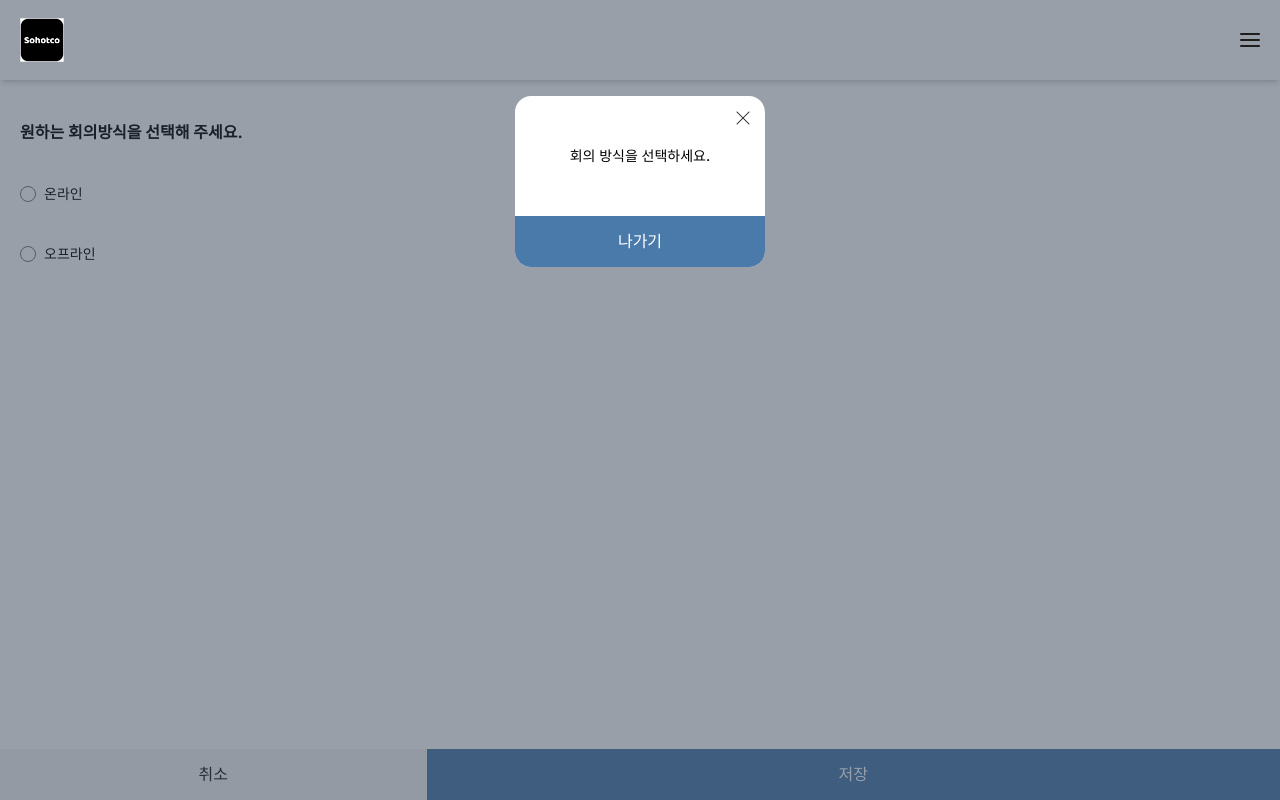
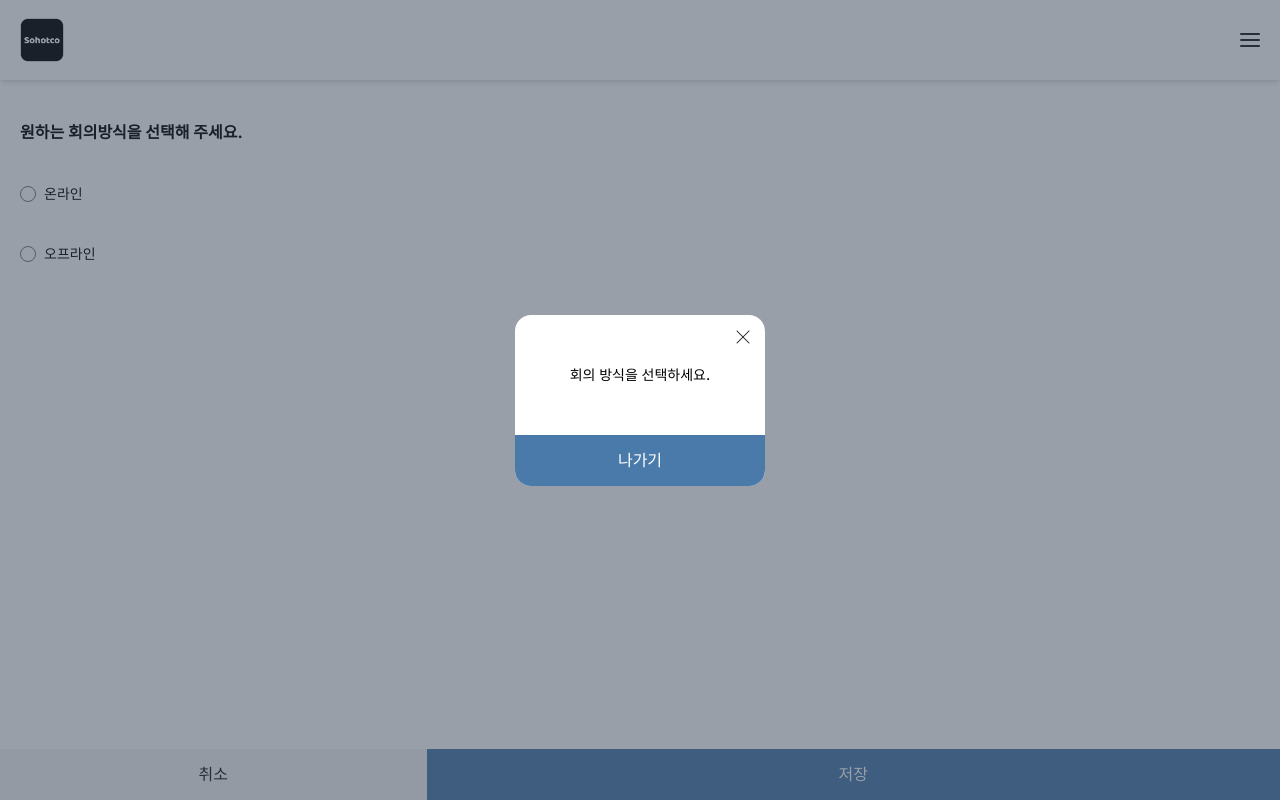
Before and after one commit to sohotco-people/sohotco-frontend, a Next.js app: page /user/meetingType in a window 1280 px wide. Both pictures are taken after a click on the button "저장". Built offline with nearby package versions, Linux system fonts and the light colour scheme.

Commit message:
feat: meetingType page & modal update

```diff
--- a/src/components/organisms/modal.tsx
+++ b/src/components/organisms/modal.tsx
@@ -1,52 +1,47 @@
 import SquareBtn from "@atoms/squareBtn"
-import { MouseEvent, MouseEventHandler } from "react"
+import { ModalsDispatchContext, ModalsStateContext } from "context/contexts"
+import { useContext } from "react"
 
-interface Props {
-    show: boolean
-    type?: string
-    title?: string
-    content: string
-    onConfirm: MouseEventHandler
-    onCancel: MouseEventHandler
-    confirmTxt?: string
-    closeTxt?: string
-}
+const Modal = () => {
 
-const Modal: React.FC<Props> = ({ show, type = 'alert', title, content, onConfirm, onCancel, confirmTxt = '확인', closeTxt = '나가기' }) => {
+    const openedModals = useContext(ModalsStateContext)
+    const { closeModal } = useContext(ModalsDispatchContext)
 
-    const confirm = (
+    const modals = openedModals.map((modal) => {
+        const { id, type, title, content, confirm } = modal
+
+        const onConfirm = (
             <div className="grid grid-cols-2">
-            <SquareBtn type={"grey"} onClick={onCancel} children={"나가기"} />
-            <SquareBtn type={"point"} onClick={onConfirm} children={"확인"} />
+                <SquareBtn type={"grey"} onClick={() => { closeModal(modal) }}>나가기</SquareBtn>
+                <SquareBtn type={"point"} onClick={confirm}>확인</SquareBtn>
             </div>
         )
 
-    const alert = (
+        const onAlert = (
             <div className="grid grid-cols-1">
-            <SquareBtn type={"point"} onClick={onCancel} children={"나가기"} />
+                <SquareBtn type={"point"} onClick={() => { closeModal(modal) }}>나가기</SquareBtn>
             </div>
         )
 
-    if (show) { } else {
-        return (null)
-    }
+        return (
+            <div key={id} className="fixed top-0 left-0 right-0 bottom-0 m-auto z-30 flex justify-center items-center">
+                <div className="relative w-full h-full bg-slate-700 opacity-50"></div>
 
-    return (
-        <div className="fixed top-0 left-0 w-full h-full overflow-x-hidden overflow-y-auto">
-            <div className="absolute w-full h-full bg-slate-700 opacity-50"></div>
-
-            <div className="relative top-24 mx-auto border-inherit w-[250px] rounded-2xl overflow-hidden bg-white">
-                <button className="absolute top-2.5 right-2.5 w-6 h-6 bg-contain bg-center bg-no-repeat bg-[url('/images/x.png')]" onClick={onCancel}></button>
+                <div className="absolute border-inherit w-[250px] rounded-2xl overflow-hidden bg-white">
+                    <button className="absolute top-2.5 right-2.5 w-6 h-6 bg-contain bg-center bg-no-repeat bg-[url('/images/x.png')]" onClick={() => { closeModal(modal) }}></button>
                     <div className="px-5 py-[50px] text-center">
                         <h3 className="text-lg text-gray-900">{title}</h3>
                         <div>
                             <p className="whitespace-pre-line text-sm font-medium text-black-500">{content}</p>
                         </div>
                     </div>
-                {type == 'confirm' ? confirm : alert}
+                    {type == 'confirm' ? onConfirm : onAlert}
                 </div>
             </div>
         )
+    })
+
+    return (<>{modals}</>)
 }
 
 export default Modal
--- /dev/null
+++ b/src/components/templates/meetingType.tsx
@@ -0,0 +1,96 @@
+import { ChangeEvent, useContext, useState } from "react"
+import Layout from "@atoms/layout"
+import ButtonGroupPercent from "@molecules/buttonGroupPercent"
+import LocationChecks from "@molecules/locationChecks"
+import MeetingSystemRadios from "@molecules/meetingSystemRadios"
+import { ModalsDispatchContext } from "context/contexts"
+import { useRouter } from "next/router"
+
+const MeetingType = () => {
+    const [meetType, setMeetType] = useState('')
+    const [location, setLocation] = useState<string[]>([])
+    const { openModal } = useContext(ModalsDispatchContext)
+    const router = useRouter()
+
+    const handleRadios = (e: ChangeEvent) => {
+        const target = e.target as HTMLInputElement
+
+        let val = target.value
+        if (val == 'online') {
+            setLocation([])
+        }
+
+        setMeetType(val)
+    }
+
+    const handleChecks = (e: ChangeEvent) => {
+        const target = e.target as HTMLInputElement
+
+        if (!location.includes(target.value) && location.length == 2) {
+
+            const modalobj = {
+                id: 'modal-max2',
+                content: '최대 2개까지 선택 가능합니다.',
+            }
+            openModal(modalobj)
+            target.checked = false
+            return
+        }
+
+        if (target.checked) {
+            setLocation([
+                ...location, target.value
+            ])
+        } else {
+            setLocation(location.filter(l => l != target.value))
+        }
+
+    }
+
+    const save = () => {
+        let txt = null
+
+        if (meetType) {
+
+        } else {
+            txt = '회의 방식을 선택하세요.'
+        }
+
+        if (meetType && meetType == 'offline') {
+            if (location.length == 0) {
+                txt = '오프라인 위치를 선택하세요.'
+            }
+        }
+
+        if (txt) {
+            const modalobj = {
+                id: 'modal-meetingType',
+                content: txt,
+                confirm: () => { },
+                // type: 'confirm'
+                // title: '제목'
+            }
+            openModal(modalobj)
+        }
+    }
+
+    const cancel = () => {
+        router.back()
+    }
+
+    return (
+        <Layout>
+            <h1 className="font-bold mb-10">원하는 회의방식을 선택해 주세요.</h1>
+            <MeetingSystemRadios onChange={handleRadios} />
+            {meetType == 'offline' &&
+                <>
+                    <h1 className="font-bold mb-10">오프라인 위치를 선택해 주세요.</h1>
+                    <LocationChecks onChange={handleChecks} />
+                </>
+            }
+            <ButtonGroupPercent leftBtnClick={cancel} rightBtnClick={save} />
+        </ Layout>
+    )
+}
+
+export default MeetingType
--- a/src/context/contexts.ts
+++ b/src/context/contexts.ts
@@ -2,4 +2,11 @@ import { createContext, Dispatch, SetStateAction } from 'react'
 
 export const NavContext = createContext<
   [boolean, Dispatch<SetStateAction<boolean>>]
->([false, () => {}])
+>([false, () => { }])
+
+export const ModalsStateContext = createContext<any[]>([])
+
+export const ModalsDispatchContext = createContext({
+  openModal: (props: object) => { },
+  closeModal: (props: object) => { }
+})
--- a/src/context/provider.tsx
+++ b/src/context/provider.tsx
@@ -1,5 +1,5 @@
 import { useState } from 'react'
-import { NavContext } from './contexts'
+import { ModalsDispatchContext, ModalsStateContext, NavContext } from './contexts'
 
 interface Props {
   children: React.ReactNode
@@ -10,3 +10,30 @@ export const NavProvider = ({ children }: Props) => {
 
   return <NavContext.Provider value={navState}>{children}</NavContext.Provider>
 }
+
+export const ModalsProvider = ({ children }: Props) => {
+  const [openedModals, setOpenedModals] = useState<any[]>([])
+
+  const openModal = (props: any) => {
+    setOpenedModals((modals) => {
+      return [...modals, props]
+    })
+  }
+
+  const closeModal = (props: any) => {
+    const id = props.id
+
+    setOpenedModals((modals) => {
+      return modals.filter(modal => modal.id !== id)
+    })
+  }
+
+  const dispatch = { openModal, closeModal }
+  return (
+    <ModalsDispatchContext.Provider value={dispatch}>
+      <ModalsStateContext.Provider value={openedModals}>
+        {children}
+      </ModalsStateContext.Provider>
+    </ModalsDispatchContext.Provider>
+  )
+}
--- a/src/pages/_app.tsx
+++ b/src/pages/_app.tsx
@@ -2,7 +2,7 @@ import 'styles/globals.css'
 import type { AppProps } from 'next/app'
 import { Inter } from 'next/font/google'
 import Header from '@organisms/header'
-import { NavProvider } from 'context/provider'
+import { ModalsProvider, NavProvider } from 'context/provider'
 
 const inter = Inter({ subsets: ['latin'], variable: '--inter' })
 
@@ -12,7 +12,9 @@ export default function App({ Component, pageProps }: AppProps) {
       <NavProvider>
         <Header />
       </NavProvider>
-      <Component {...pageProps} />
+      <ModalsProvider>
+        <Component {...pageProps} />
+      </ModalsProvider>
     </div>
   )
 }
--- a/src/pages/user/index.tsx
+++ b/src/pages/user/index.tsx
@@ -40,7 +40,7 @@ const DATA = [
   { id: 1, title: '자기소개', link: '/intro' },
   { id: 2, title: '내 역할', link: '/position' },
   { id: 3, title: '내 경력', link: '/experience' },
-  { id: 4, title: '회의 방식', link: '/metteingSystem' },
+  { id: 4, title: '회의 방식', link: '/meetingType' },
   { id: 5, title: '회의 일정', link: '/meetingTime' },
 ]
 
--- a/src/pages/user/meetingType/index.tsx
+++ b/src/pages/user/meetingType/index.tsx
@@ -1,83 +1,13 @@
-import Layout from "@atoms/layout"
-import ButtonGroupPercent from "@molecules/buttonGroupPercent"
-import LocationChecks from "@molecules/locationChecks"
-import MeetingSystemRadios from "@molecules/meetingSystemRadios"
 import Modal from "@organisms/modal"
-import { ChangeEvent, useState } from "react"
+import MeetingType from "@templates/meetingType"
 
 const UserMeetingType = () => {
-    const [meetType, setMeetType] = useState('')
-    const [location, setLocation] = useState<string[]>([])
-    const [modal, setModal] = useState(false)
-    const [modalTxt, setModalTxt] = useState('')
-
-    const handleRadios = (e: ChangeEvent) => {
-        const target = e.target as HTMLInputElement
-
-        let val = target.value
-        if (val == 'online') {
-            setLocation([])
-        }
-
-        setMeetType(val)
-    }
-
-    const handleChecks = (e: ChangeEvent) => {
-        const target = e.target as HTMLInputElement
-
-        if (target.checked) {
-            setLocation([
-                ...location, target.value
-            ])
-        } else {
-            setLocation(location.filter(l => l != target.value))
-        }
-
-    }
-
-    const save = () => {
-        let txt = null
-
-        if (meetType) {
-
-        } else {
-            txt = '회의 방식을 선택하세요.'
-        }
-
-        if (meetType && meetType == 'offline') {
-
-            if (location.length > 2) {
-                txt = '최대 2개까지 선택 가능합니다.'
-            }
-            if (location.length == 0) {
-                txt = '오프라인 위치를 선택하세요.'
-            }
-        }
-
-        if (txt) {
-            setModalTxt(txt)
-            setModal(true)
-        }
-    }
-
-    const cancel = () => {
-        console.log('cancel')
-    }
 
     return (
-        <Layout>
-            <h1 className="font-bold mb-10">원하는 회의방식을 선택해 주세요.</h1>
-            <MeetingSystemRadios onChange={handleRadios} />
-            {meetType == 'offline' &&
-                <>
-                    <h1 className="font-bold mb-10">오프라인 위치를 선택해 주세요.</h1>
-                    <LocationChecks onChange={handleChecks} />
-                </>
-            }
-
-            <ButtonGroupPercent leftBtnClick={cancel} rightBtnClick={save} />
-            <Modal show={modal} content={modalTxt} onConfirm={() => { }} onCancel={() => { setModal(false) }} />
-        </ Layout>
+        <>
+            <MeetingType />
+            <Modal />
+        </>
     )
 }
 
```
Lines whose indentation alone changed are shown as unchanged.
